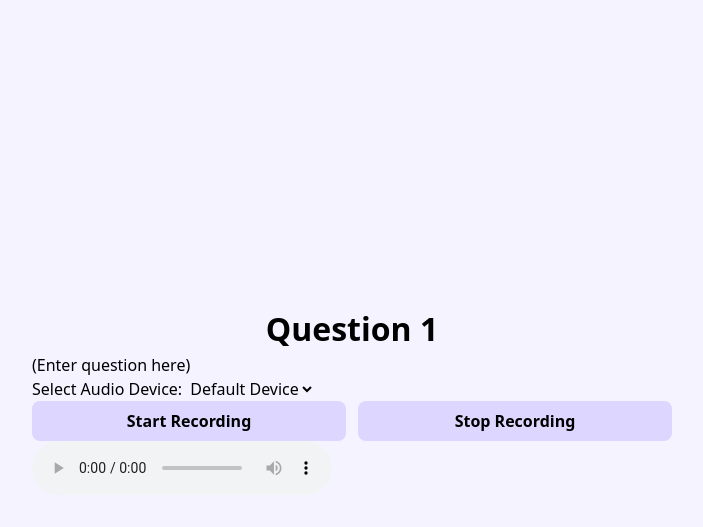
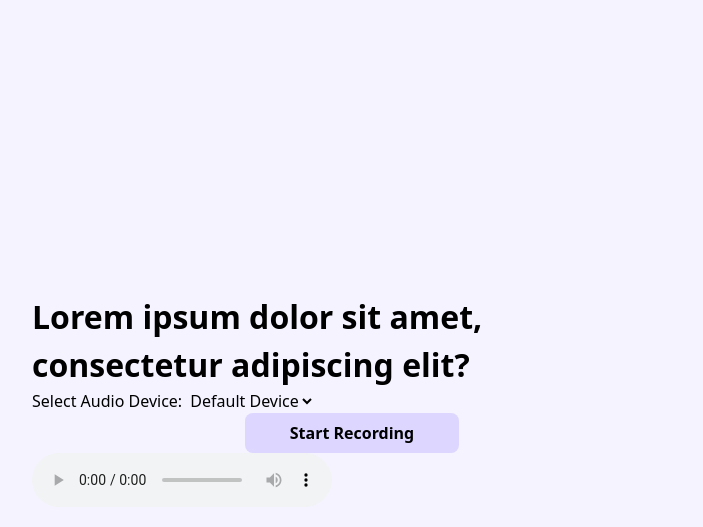
Before and after one commit to LaurenS419/helphelp, a Flask app: template templates/interview.html in a window 1280 px wide. Shown: the top 527 px of the page, without its empty margins (288-991 px from the left). Run offline with Flask 3, Linux system fonts and the light colour scheme; the template is opened without the code that fills it, so the values that code supplies are empty; style sheets or scripts are compiled from the project's sources.

Commit message:
more css

```diff
--- a/static/output.css
+++ b/static/output.css
@@ -521,17 +521,92 @@
   }
 }
 @layer utilities {
+  .collapse {
+    visibility: collapse;
+  }
+  .visible {
+    visibility: visible;
+  }
+  .absolute {
+    position: absolute;
+  }
+  .fixed {
+    position: fixed;
+  }
+  .relative {
+    position: relative;
+  }
+  .static {
+    position: static;
+  }
+  .container {
+    width: 100%;
+    @media (width >= 40rem) {
+      max-width: 40rem;
+    }
+    @media (width >= 48rem) {
+      max-width: 48rem;
+    }
+    @media (width >= 64rem) {
+      max-width: 64rem;
+    }
+    @media (width >= 80rem) {
+      max-width: 80rem;
+    }
+    @media (width >= 96rem) {
+      max-width: 96rem;
+    }
+  }
+  .mx-auto {
+    margin-inline: auto;
+  }
   .mt-5 {
     margin-top: calc(var(--spacing) * 5);
   }
   .mb-3 {
     margin-bottom: calc(var(--spacing) * 3);
   }
+  .block {
+    display: block;
+  }
+  .contents {
+    display: contents;
+  }
   .flex {
     display: flex;
   }
+  .grid {
+    display: grid;
+  }
   .hidden {
     display: none;
+  }
+  .inline {
+    display: inline;
+  }
+  .inline-flex {
+    display: inline-flex;
+  }
+  .list-item {
+    display: list-item;
+  }
+  .table {
+    display: table;
+  }
+  .h-1 {
+    height: calc(var(--spacing) * 1);
+  }
+  .h-1\/2 {
+    height: calc(1/2 * 100%);
+  }
+  .h-1\/3 {
+    height: calc(1/3 * 100%);
+  }
+  .h-1\/5 {
+    height: calc(1/5 * 100%);
+  }
+  .w-1 {
+    width: calc(var(--spacing) * 1);
   }
   .w-1\/2 {
     width: calc(1/2 * 100%);
@@ -539,18 +614,74 @@
   .w-1\/3 {
     width: calc(1/3 * 100%);
   }
+  .w-fit {
+    width: fit-content;
+  }
   .w-full {
     width: 100%;
   }
+  .border-collapse {
+    border-collapse: collapse;
+  }
+  .transform {
+    transform: var(--tw-rotate-x) var(--tw-rotate-y) var(--tw-rotate-z) var(--tw-skew-x) var(--tw-skew-y);
+  }
+  .resize {
+    resize: both;
+  }
+  .justify-center {
+    justify-content: center;
+  }
   .gap-3 {
     gap: calc(var(--spacing) * 3);
+  }
+  .truncate {
+    overflow: hidden;
+    text-overflow: ellipsis;
+    white-space: nowrap;
+  }
+  .rounded {
+    border-radius: 0.25rem;
+  }
+  .border {
+    border-style: var(--tw-border-style);
+    border-width: 1px;
   }
   .font-semibold {
     --tw-font-weight: var(--font-weight-semibold);
     font-weight: var(--font-weight-semibold);
   }
+  .capitalize {
+    text-transform: capitalize;
+  }
+  .lowercase {
+    text-transform: lowercase;
+  }
+  .uppercase {
+    text-transform: uppercase;
+  }
+  .underline {
+    text-decoration-line: underline;
+  }
+  .shadow {
+    --tw-shadow: 0 1px 3px 0 var(--tw-shadow-color, rgb(0 0 0 / 0.1)), 0 1px 2px -1px var(--tw-shadow-color, rgb(0 0 0 / 0.1));
+    box-shadow: var(--tw-inset-shadow), var(--tw-inset-ring-shadow), var(--tw-ring-offset-shadow), var(--tw-ring-shadow), var(--tw-shadow);
+  }
+  .outline {
+    outline-style: var(--tw-outline-style);
+    outline-width: 1px;
+  }
   .filter {
     filter: var(--tw-blur,) var(--tw-brightness,) var(--tw-contrast,) var(--tw-grayscale,) var(--tw-hue-rotate,) var(--tw-invert,) var(--tw-saturate,) var(--tw-sepia,) var(--tw-drop-shadow,);
+  }
+  .backdrop-filter {
+    -webkit-backdrop-filter: var(--tw-backdrop-blur,) var(--tw-backdrop-brightness,) var(--tw-backdrop-contrast,) var(--tw-backdrop-grayscale,) var(--tw-backdrop-hue-rotate,) var(--tw-backdrop-invert,) var(--tw-backdrop-opacity,) var(--tw-backdrop-saturate,) var(--tw-backdrop-sepia,);
+    backdrop-filter: var(--tw-backdrop-blur,) var(--tw-backdrop-brightness,) var(--tw-backdrop-contrast,) var(--tw-backdrop-grayscale,) var(--tw-backdrop-hue-rotate,) var(--tw-backdrop-invert,) var(--tw-backdrop-opacity,) var(--tw-backdrop-saturate,) var(--tw-backdrop-sepia,);
+  }
+  .transition {
+    transition-property: color, background-color, border-color, outline-color, text-decoration-color, fill, stroke, --tw-gradient-from, --tw-gradient-via, --tw-gradient-to, opacity, box-shadow, transform, translate, scale, rotate, filter, -webkit-backdrop-filter, backdrop-filter;
+    transition-timing-function: var(--tw-ease, var(--default-transition-timing-function));
+    transition-duration: var(--tw-duration, var(--default-transition-duration));
   }
 }
 @tailwind base;
@@ -656,9 +787,99 @@
     animation-timing-function: cubic-bezier(0, 0, 0.2, 1);
   }
 }
+@property --tw-rotate-x {
+  syntax: "*";
+  inherits: false;
+  initial-value: rotateX(0);
+}
+@property --tw-rotate-y {
+  syntax: "*";
+  inherits: false;
+  initial-value: rotateY(0);
+}
+@property --tw-rotate-z {
+  syntax: "*";
+  inherits: false;
+  initial-value: rotateZ(0);
+}
+@property --tw-skew-x {
+  syntax: "*";
+  inherits: false;
+  initial-value: skewX(0);
+}
+@property --tw-skew-y {
+  syntax: "*";
+  inherits: false;
+  initial-value: skewY(0);
+}
+@property --tw-border-style {
+  syntax: "*";
+  inherits: false;
+  initial-value: solid;
+}
 @property --tw-font-weight {
   syntax: "*";
   inherits: false;
+}
+@property --tw-shadow {
+  syntax: "*";
+  inherits: false;
+  initial-value: 0 0 #0000;
+}
+@property --tw-shadow-color {
+  syntax: "*";
+  inherits: false;
+}
+@property --tw-inset-shadow {
+  syntax: "*";
+  inherits: false;
+  initial-value: 0 0 #0000;
+}
+@property --tw-inset-shadow-color {
+  syntax: "*";
+  inherits: false;
+}
+@property --tw-ring-color {
+  syntax: "*";
+  inherits: false;
+}
+@property --tw-ring-shadow {
+  syntax: "*";
+  inherits: false;
+  initial-value: 0 0 #0000;
+}
+@property --tw-inset-ring-color {
+  syntax: "*";
+  inherits: false;
+}
+@property --tw-inset-ring-shadow {
+  syntax: "*";
+  inherits: false;
+  initial-value: 0 0 #0000;
+}
+@property --tw-ring-inset {
+  syntax: "*";
+  inherits: false;
+}
+@property --tw-ring-offset-width {
+  syntax: "<length>";
+  inherits: false;
+  initial-value: 0px;
+}
+@property --tw-ring-offset-color {
+  syntax: "*";
+  inherits: false;
+  initial-value: #fff;
+}
+@property --tw-ring-offset-shadow {
+  syntax: "*";
+  inherits: false;
+  initial-value: 0 0 #0000;
+}
+@property --tw-outline-style {
+  syntax: "*";
+  inherits: false;
+  initial-value: solid;
 }
 @property --tw-blur {
   syntax: "*";
@@ -696,3 +917,39 @@
   syntax: "*";
   inherits: false;
 }
+@property --tw-backdrop-blur {
+  syntax: "*";
+  inherits: false;
+}
+@property --tw-backdrop-brightness {
+  syntax: "*";
+  inherits: false;
+}
+@property --tw-backdrop-contrast {
+  syntax: "*";
+  inherits: false;
+}
+@property --tw-backdrop-grayscale {
+  syntax: "*";
+  inherits: false;
+}
+@property --tw-backdrop-hue-rotate {
+  syntax: "*";
+  inherits: false;
+}
+@property --tw-backdrop-invert {
+  syntax: "*";
+  inherits: false;
+}
+@property --tw-backdrop-opacity {
+  syntax: "*";
+  inherits: false;
+}
+@property --tw-backdrop-saturate {
+  syntax: "*";
+  inherits: false;
+}
+@property --tw-backdrop-sepia {
+  syntax: "*";
+  inherits: false;
+}
--- a/templates/interview.html
+++ b/templates/interview.html
@@ -8,15 +8,14 @@
 </head>
 <body class="">
     <div class="w-1/2">
-        <h2>Question 1</h2>
-        <h3>(Enter question here)</h3>
+        <h2>Lorem ipsum dolor sit amet, consectetur adipiscing elit?</h2>
         <label for="audioDeviceSelect">Select Audio Device:</label>
         <select id="audioDeviceSelect">
             <option value="">Default Device</option>
         </select>
-        <div class="w-full flex gap-3">
+        <div class="mx-auto w-1/3 flex gap-3 justify-center">
             <button id="recordButton">Start Recording</button>
-            <button id="stopButton" disabled>Stop Recording</button>
+            <button id="stopButton" disabled hidden>Stop Recording</button>
         </div>
         <audio id="audioPlayback" controls></audio>
     </div>
@@ -87,7 +86,9 @@
 
             mediaRecorder.start();
             recordButton.disabled = true;
+            recordButton.hidden = true;
             stopButton.disabled = false;
+            stopButton.hidden = false;
         });
 
         stopButton.addEventListener("click", () => {
```
